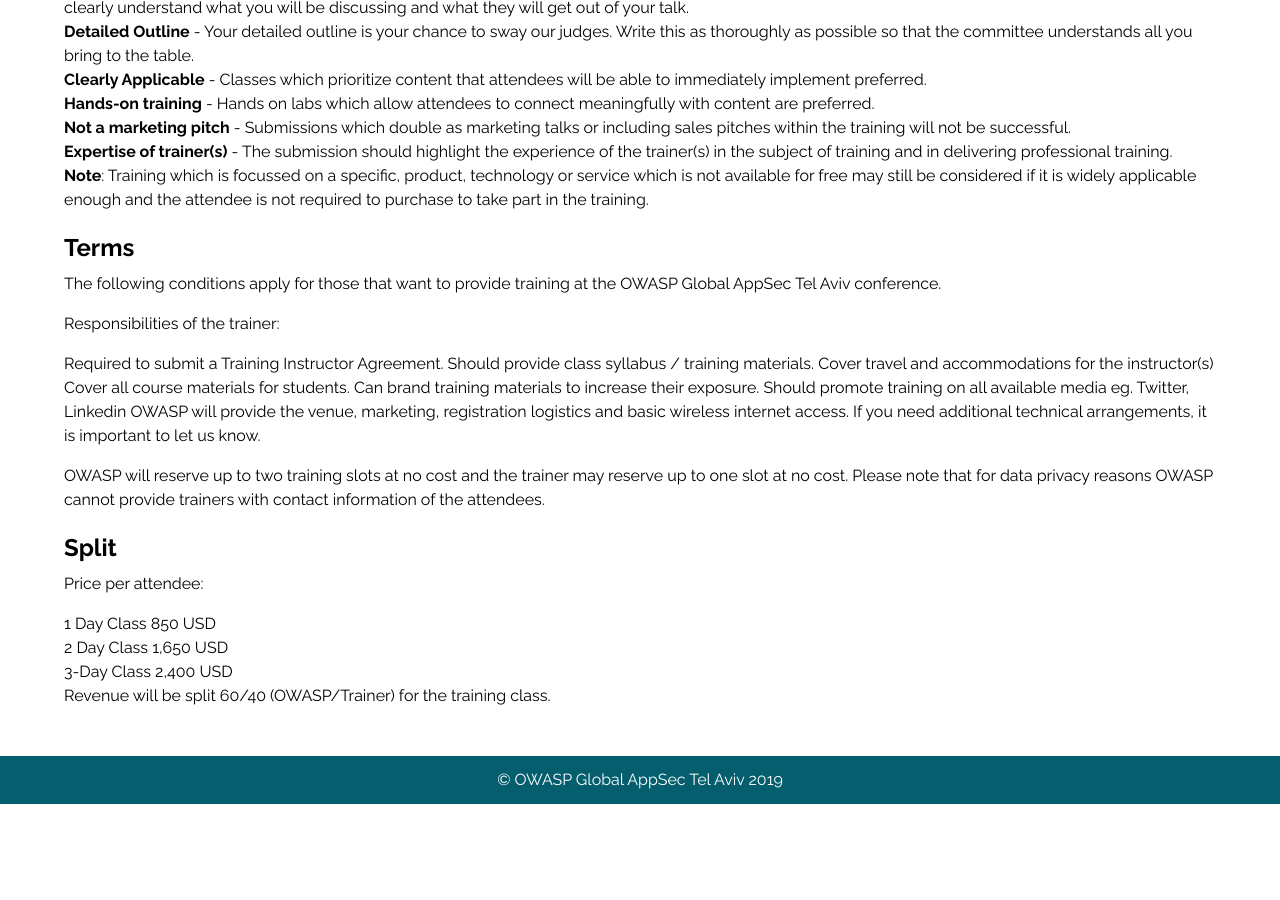
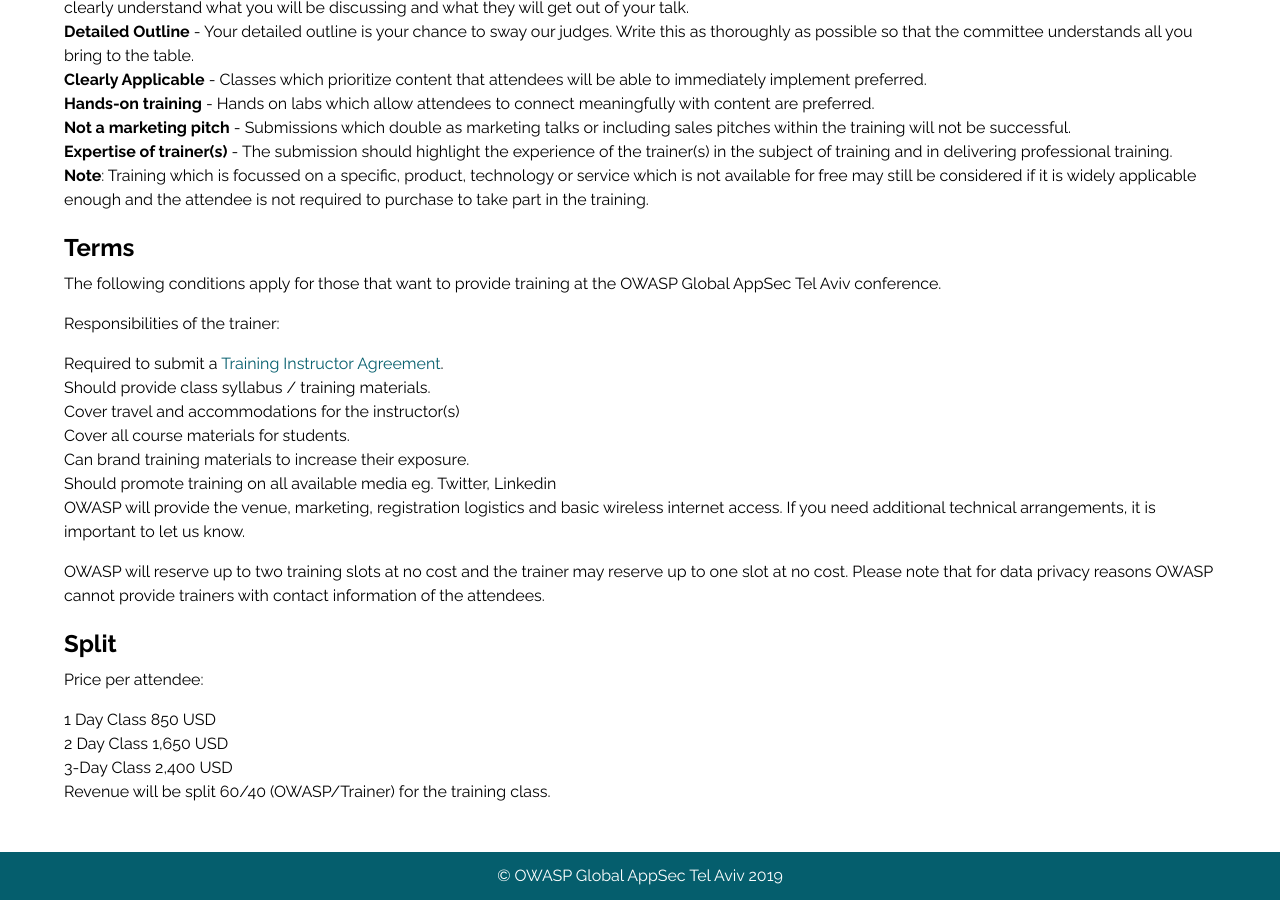
Before and after one commit to OWASP/AppSecTLV2019, a Jekyll site: the page built from program/call-for-trainings.md, in a window 1280 px wide and 900 px high, scrolled down 1833 px. Built offline with Jekyll 4.4.1, drawn with Linux system fonts in a browser that asks for light colours; before the commit the page ends 2637 px from its top, so only the background shows below that; some of the changed lines change nothing that is shown.

Commit message:
Update CFT text

```diff
--- a/program/call-for-trainings.md
+++ b/program/call-for-trainings.md
@@ -74,12 +74,13 @@
 
 Responsibilities of the trainer:
 
-Required to submit a Training Instructor Agreement.
-Should provide class syllabus / training materials.
-Cover travel and accommodations for the instructor(s)
-Cover all course materials for students.
-Can brand training materials to increase their exposure.
-Should promote training on all available media eg. Twitter, Linkedin
+* Required to submit a [Training Instructor Agreement](docs/Training_Instructor_Agreement.pdf).
+* Should provide class syllabus / training materials.
+* Cover travel and accommodations for the instructor(s)
+* Cover all course materials for students.
+* Can brand training materials to increase their exposure.
+* Should promote training on all available media eg. Twitter, Linkedin
+
 OWASP will provide the venue, marketing, registration logistics and basic wireless internet access. If you need additional technical arrangements, it is important to let us know.
 
 OWASP will reserve up to two training slots at no cost and the trainer may reserve up to one slot at no cost. Please note that for data privacy reasons OWASP cannot provide trainers with contact information of the attendees.
```
